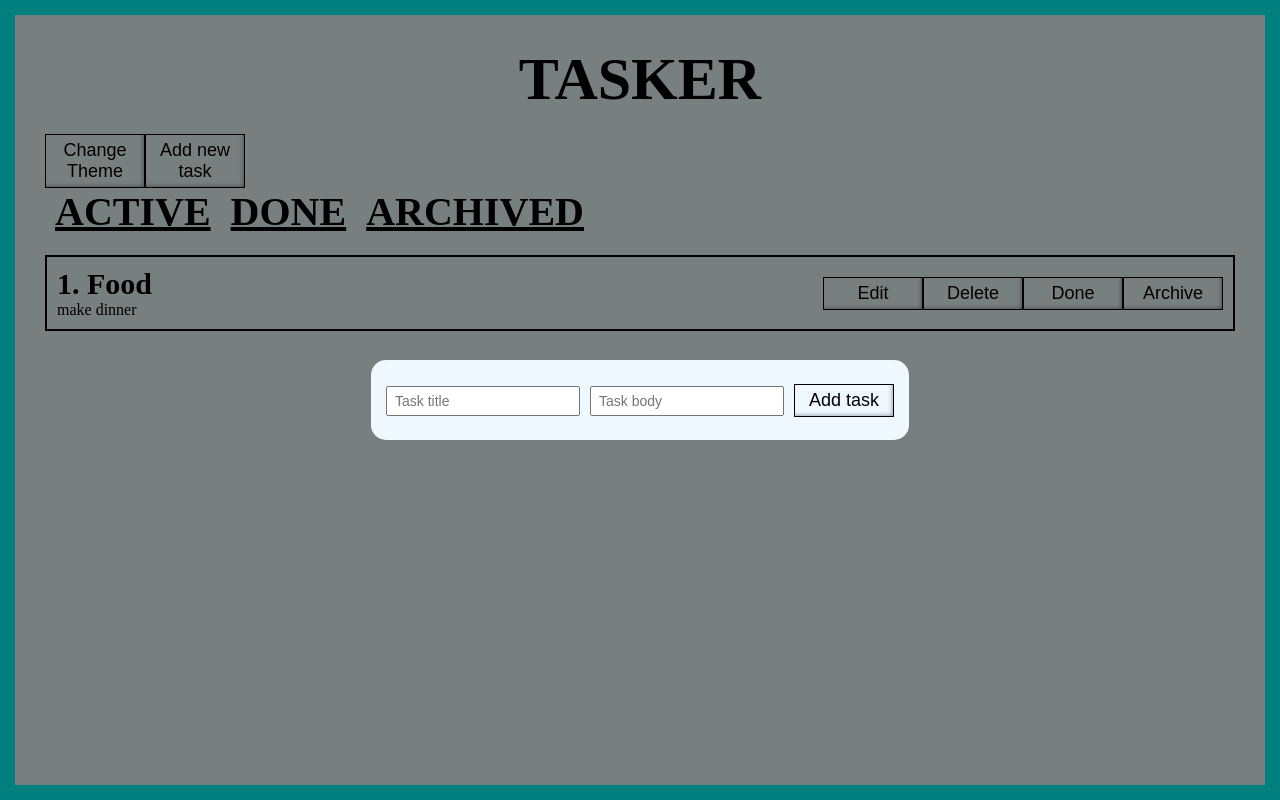
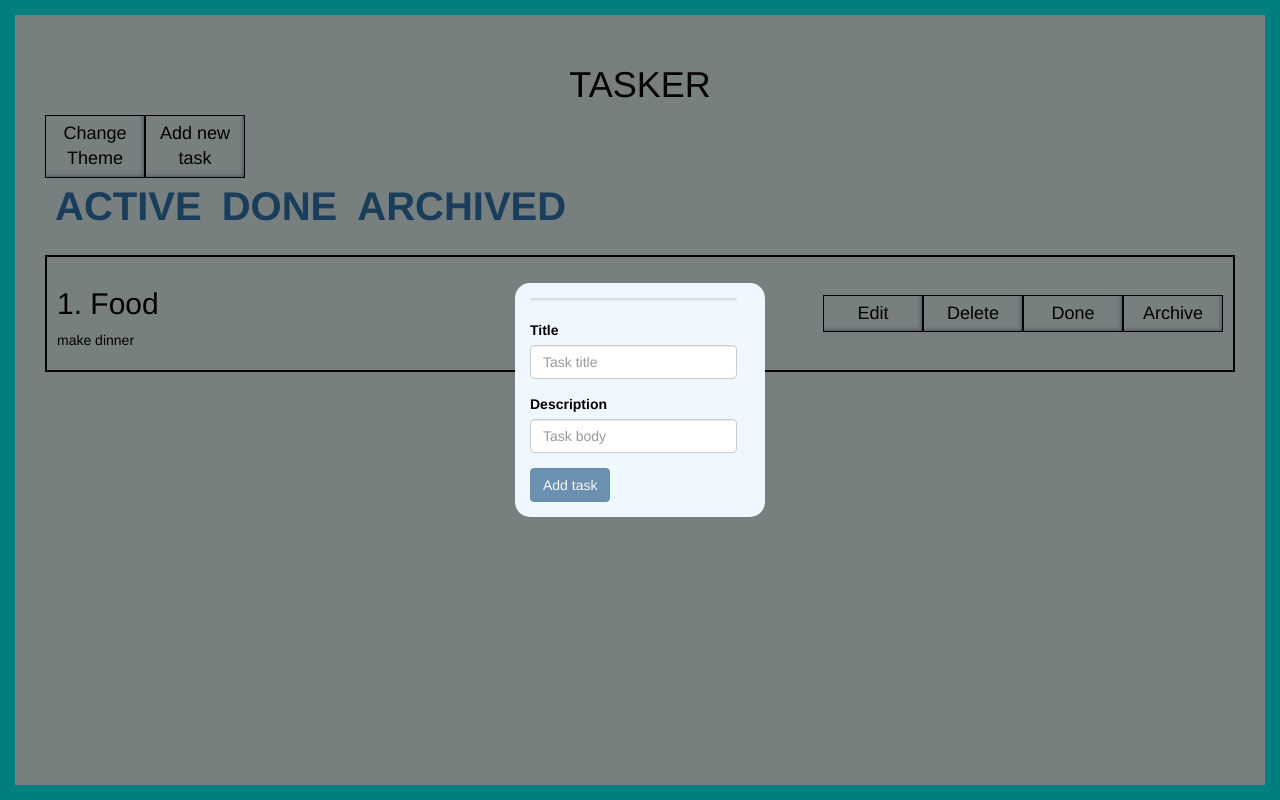
Before and after one commit to zonda1/Tasker, a React (Create React App) app: page / in a window 1280 px wide. Both pictures are taken after a click on the button "Add new task". Built offline with nearby package versions, Linux system fonts and the light colour scheme.

Commit message:
add form validation

```diff
--- a/package.json
+++ b/package.json
@@ -6,7 +6,9 @@
     "@testing-library/jest-dom": "^5.16.5",
     "@testing-library/react": "^13.4.0",
     "@testing-library/user-event": "^13.5.0",
+    "bootstrap": "^3.4.1",
     "react": "^18.2.0",
+    "react-bootstrap": "^2.7.2",
     "react-dom": "^18.2.0",
     "react-scripts": "5.0.1",
     "web-vitals": "^2.1.4"
--- a/src/components/Form/Form.jsx
+++ b/src/components/Form/Form.jsx
@@ -1,4 +1,5 @@
 import React, { Component } from 'react';
+import FormError from '../FormError/FormError';
 import MyButton from '../UI/MyButton/MyButton';
 import MyInput from '../UI/MyInput/MyInput';
 
@@ -8,39 +9,95 @@ class Form extends Component {
     this.state = {
       title: '',
       body: '',
+      formError: '',
+      titleValid: false,
+      formValid: false,
     };
   }
 
-  createPost = () => {
+  createPost = (e) => {
+    e.preventDefault();
+    if (this.state.formValid) {
       const newPost = {
         id: Date.now(),
         title: this.state.title,
         body: this.state.body,
         isDone: false,
-        isArchived: false
+        isArchived: false,
       };
       console.log(newPost);
       this.props.add(newPost);
-    this.setState({ title: '', body: '' });
+      this.setState({ title: '', body: '', formValid: false });
+    }
   };
+
+  handleUserInput = (e) => {
+    const name = e.target.name;
+    const value = e.target.value;
+    this.setState({ [name]: value }, () => {
+      this.validateField(name, value);
+    });
+  };
+
+  validateField(fieldName, value) {
+    let fieldValidationError = this.state.formError;
+    let titleValid = this.state.titleValid;
+
+    if (fieldName === 'title') {
+      titleValid = value.length >= 2;
+      fieldValidationError = titleValid ? '' : ' is too short';
+    }
+
+    this.setState(
+      { formError: fieldValidationError, titleValid: titleValid },
+      this.validateForm
+    );
+  }
+
+  validateForm() {
+    this.setState({ formValid: this.state.titleValid });
+  }
+
+  errorClass(error) {
+    return error.length === 0 ? '' : 'has-error';
+  }
 
   render() {
     return (
-      <div className='add__block'>
+      <form>
+        <div className='panel panel-default'>
+          <FormError formError={this.state.formError}></FormError>
+        </div>
+        <div className={`form-group ${this.errorClass(this.state.formError)}`}>
+          <label htmlFor='title'>Title</label>
           <MyInput
             type='text'
+            name='title'
+            requiered
             placeholder='Task title'
             value={this.state.title}
-          onChange={(e) => this.setState({ title: e.target.value })}
+            onChange={this.handleUserInput}
           />
+        </div>
+        <div className='form-group'>
+          <label htmlFor='body'>Description</label>
           <MyInput
             type='text'
+            name='body'
             placeholder='Task body'
             value={this.state.body}
-          onChange={(e) => this.setState({ body: e.target.value })}
+            onChange={this.handleUserInput}
           />
-        <MyButton onClick={this.createPost}>Add task</MyButton>
         </div>
+        <MyButton
+          type='sumbit'
+          disabled={!this.state.formValid}
+          onClick={this.createPost}
+          className='btn btn-primary'
+        >
+          Add task
+        </MyButton>
+      </form>
     );
   }
 }
--- /dev/null
+++ b/src/components/FormError/FormError.jsx
@@ -0,0 +1,8 @@
+import React from 'react';
+
+const FormError = ({formError}) => <div className='formErrors'>
+   {(formError)?<p>Title {formError}</p>:''}
+</div>
+
+
+export default FormError;
--- a/src/components/UI/MyButton/MyButton.jsx
+++ b/src/components/UI/MyButton/MyButton.jsx
@@ -5,8 +5,9 @@ import cla from './MyButton.module.css';
 const MyButton = ({children,...props}) => {
 
     return (
-        <button {...props} className={cla.edit__button}>{children}</button>
-    );
+        // <button {...props} className={cla.edit__button}>{children}</button>
+        <button  className={cla.edit__button} {...props}>{children}</button>
+        );
 };
 
 export default MyButton;
--- a/src/components/UI/MyInput/MyInput.jsx
+++ b/src/components/UI/MyInput/MyInput.jsx
@@ -3,7 +3,7 @@ import './MyInput.css';
 
 const MyInput = ({...props}) => {
     return (
-        <input {...props} className='add__input'/>
+        <input {...props} className='form-control'/>
     );
 };
 
--- a/src/index.js
+++ b/src/index.js
@@ -1,6 +1,8 @@
 import React from 'react';
 import ReactDOM from 'react-dom/client';
 import App from './components/App/App';
+import 'bootstrap/dist/css/bootstrap.css';
+import 'bootstrap/dist/css/bootstrap-theme.css';
 
 const root = ReactDOM.createRoot(document.getElementById('root'));
 root.render(
```
Also changed, not shown: 1 other file (tests, documents, lock files or other folders). Lines whose indentation alone changed are shown as unchanged.
